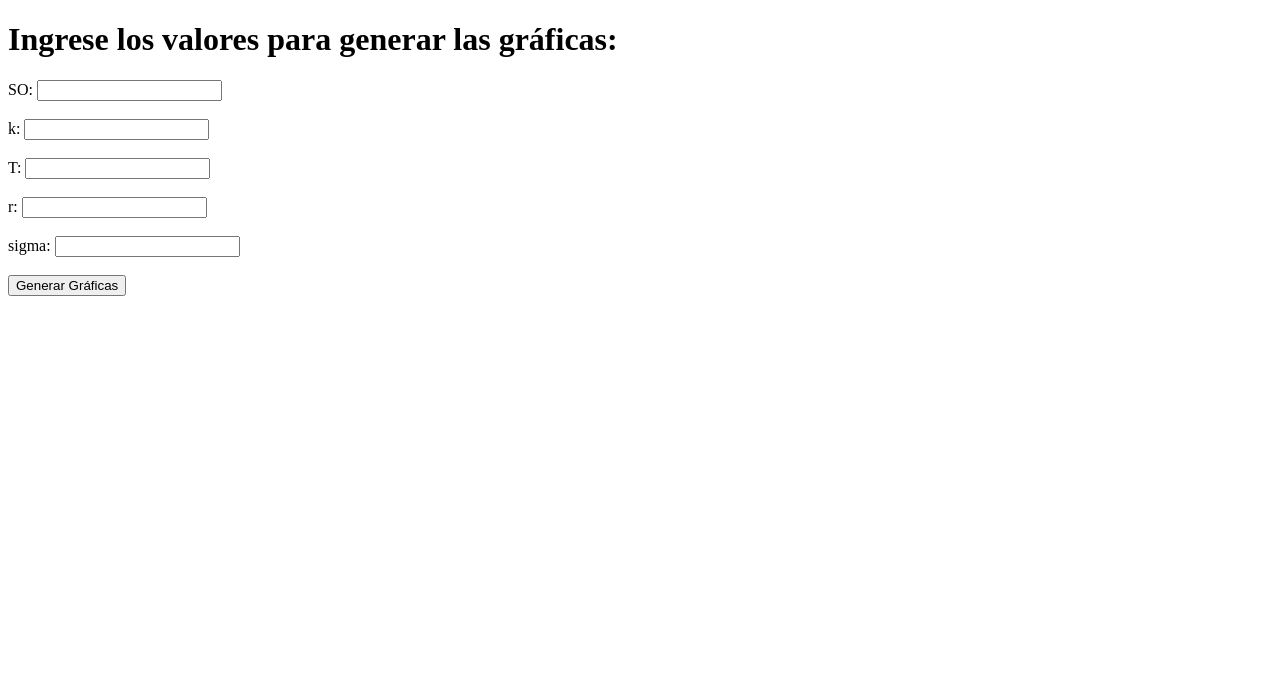
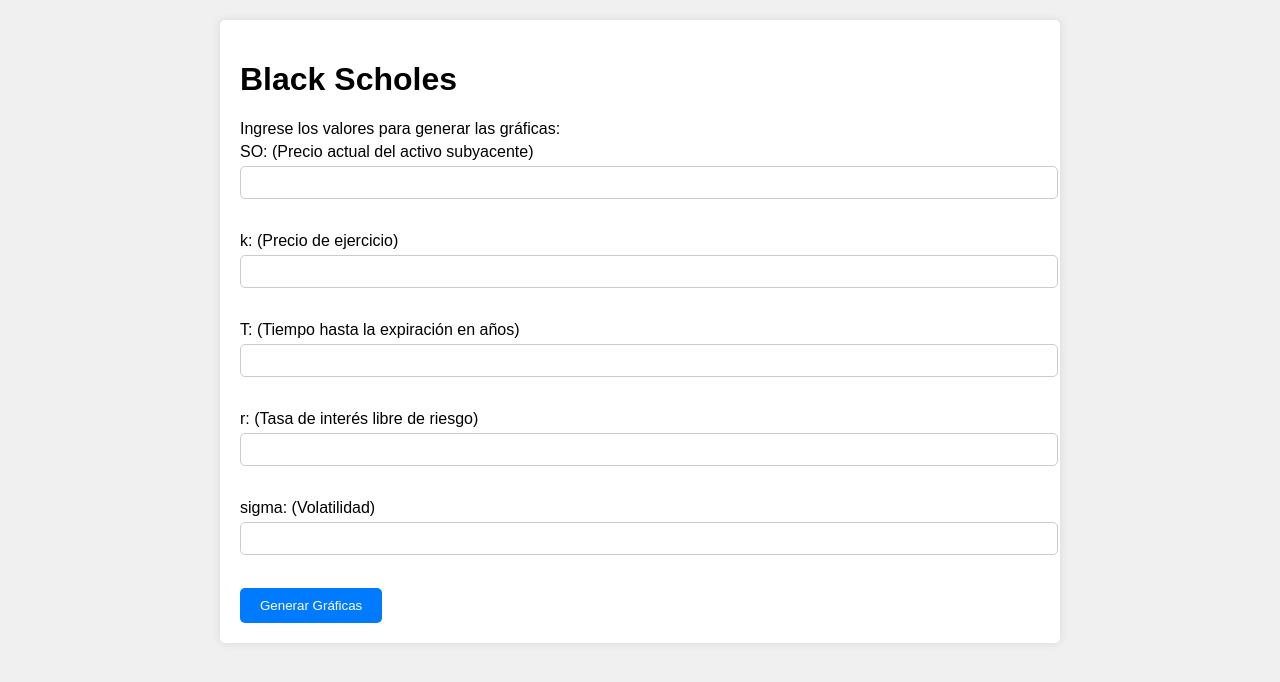
Before and after one commit to JersonUCB/BlackScholes, a Flask app: page / in a window 1280 px wide. Shown: the top 682 px of the page. Run offline with Flask 3, Linux system fonts and the light colour scheme.

Commit message:
Apariencia 'css'

```diff
--- /dev/null
+++ b/static/styles.css
@@ -0,0 +1,52 @@
+body {
+    font-family: Arial, sans-serif;
+    margin: 0;
+    padding: 0;
+    background-color: #f0f0f0;
+}
+
+.container {
+    max-width: 800px;
+    margin: 20px auto;
+    padding: 20px;
+    background-color: #fff;
+    border-radius: 5px;
+    box-shadow: 0px 0px 10px rgba(0, 0, 0, 0.1);
+}
+
+.form label {
+    display: block;
+    margin-bottom: 5px;
+}
+
+.form input {
+    width: 100%;
+    padding: 8px;
+    margin-bottom: 15px;
+    border-radius: 5px;
+    border: 1px solid #ccc;
+}
+
+.form button {
+    padding: 10px 20px;
+    background-color: #007bff;
+    color: #fff;
+    border: none;
+    border-radius: 5px;
+    cursor: pointer;
+}
+
+/* Otros estilos */
+
+.graficas {
+    display: flex;
+    justify-content: center; /* Centrar la imagen horizontalmente */
+    align-items: center; /* Centrar la imagen verticalmente */
+    margin-top: 20px;
+    height: 80vh; /* Altura del contenedor de la imagen (80% del viewport height) */
+}
+
+.grafica {
+    max-width: 100%; /* La imagen ocupa el ancho máximo del contenedor */
+    max-height: 100%; /* La imagen ocupa la altura máxima del contenedor */
+}
--- a/templates/index.html
+++ b/templates/index.html
@@ -4,26 +4,30 @@
     <meta charset="UTF-8">
     <meta name="viewport" content="width=device-width, initial-scale=1.0">
     <title>Generador de Gráficas</title>
+    <link rel="stylesheet" href="{{ url_for('static', filename='styles.css') }}">
 </head>
 <body>
-    <h1>Ingrese los valores para generar las gráficas:</h1>
-    <form action="/generar_graficas" method="POST">
-        <label for="SO">SO:</label>
+    <div class="container">
+        <h1>Black Scholes</h1>
+        <form action="/generar_graficas" method="POST" class="form">
+            <label>Ingrese los valores para generar las gráficas:</label>
+            <label for="SO">SO: (Precio actual del activo subyacente)</label>
             <input type="text" name="SO" id="SO" step="any" required><br><br>
 
-        <label for="k">k:</label>
+            <label for="k">k: (Precio de ejercicio)</label>
             <input type="text" name="k" id="k" step="any" required><br><br>
 
-        <label for="T">T:</label>
+            <label for="T">T: (Tiempo hasta la expiración en años)</label>
             <input type="text" name="T" id="T" step="any" required><br><br>
 
-        <label for="r">r:</label>
+            <label for="r">r: (Tasa de interés libre de riesgo)</label>
             <input type="text" name="r" id="r" step="any" required><br><br>
 
-        <label for="sigma">sigma:</label>
+            <label for="sigma">sigma: (Volatilidad)</label>
             <input type="text" name="sigma" id="sigma" step="any" required><br><br>
 
             <button type="submit">Generar Gráficas</button>
         </form>
+    </div>
 </body>
 </html>
```
Also changed, not shown: templates/graficas.html (+7 -2 lines), static/graficas.png. Lines whose indentation alone changed are shown as unchanged.
